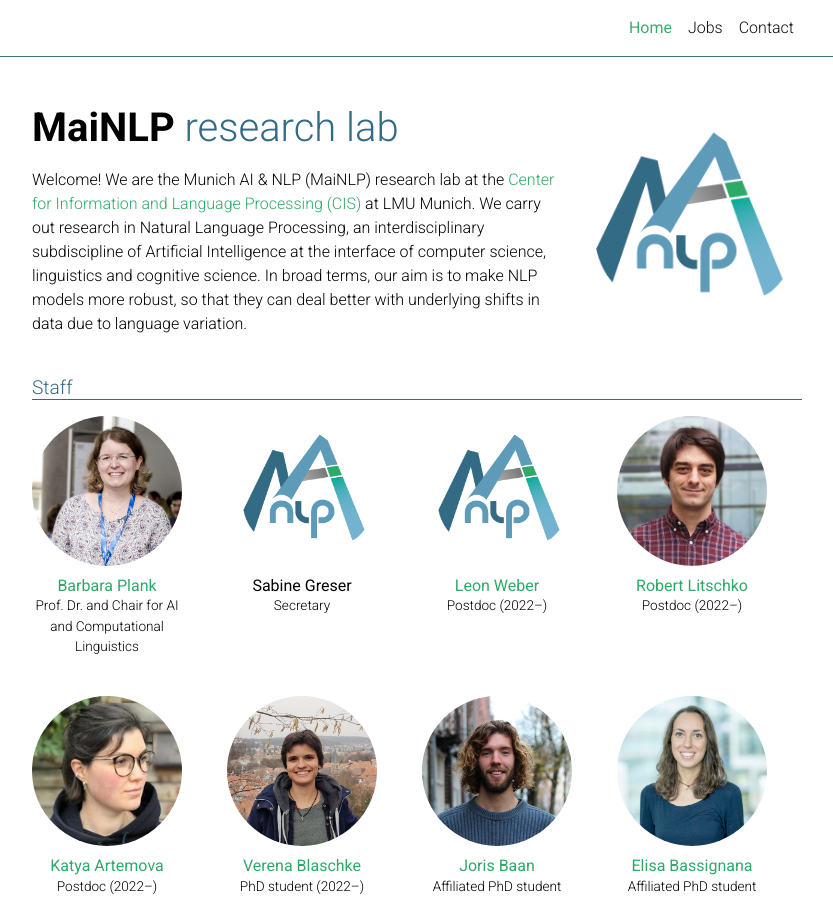
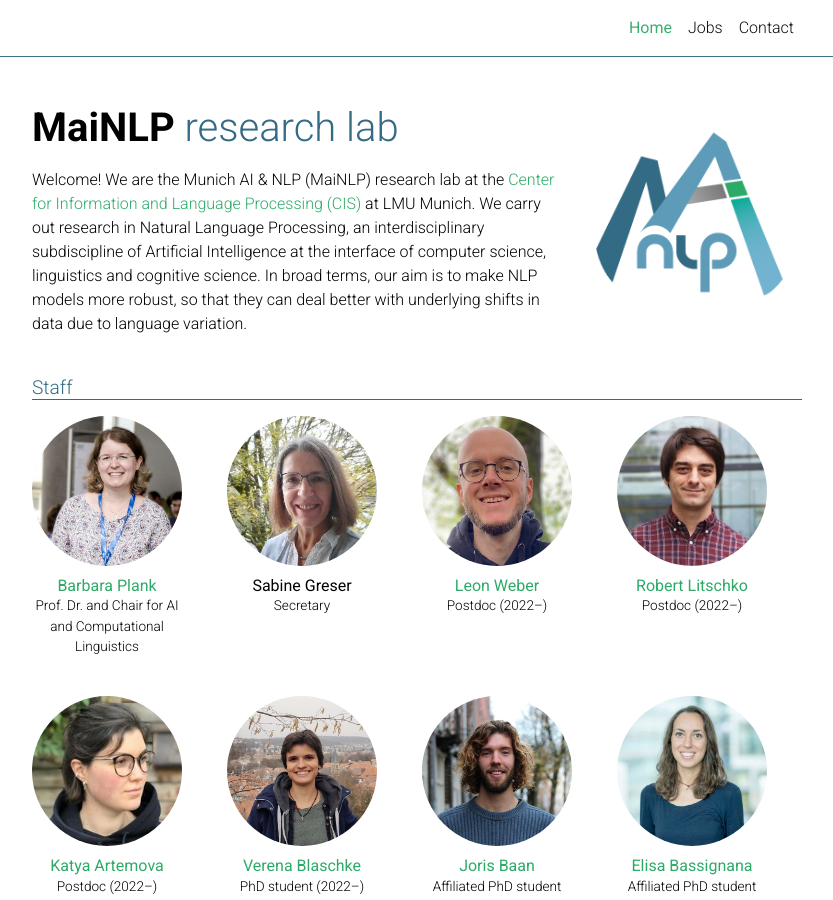
Before and after one commit to mainlp/mainlp.github.io, a Jekyll site: the page built from _pages/about.md, in a window 1280 px wide and 900 px high. Shown: the whole window, without its empty margins (223-1056 px from the left). Built offline with Jekyll 4.4.1, drawn with Linux system fonts in a browser that asks for light colours; full-size pictures stand in for the smaller copies a plugin makes; comment, search, counter and statistics services are not loaded; a style sheet for code colours, icons or effects is not loaded.

Commit message:
more team pics

```diff
--- a/_pages/about.md
+++ b/_pages/about.md
@@ -24,9 +24,11 @@ staff:
       picture: barbara.jpg
     - name: Sabine Greser
       description: Secretary
+      picture: sabine.jpg
     - name: Leon Weber
       description: Postdoc (2022–)
       website: https://leonweber.me/
+      picture: leon.png
     - name: Robert Litschko
       description: Postdoc (2022–)
       website: https://rlitschk.github.io/
```
Also changed, not shown: assets/img/leon.png (added), assets/img/sabine.jpg (added).
